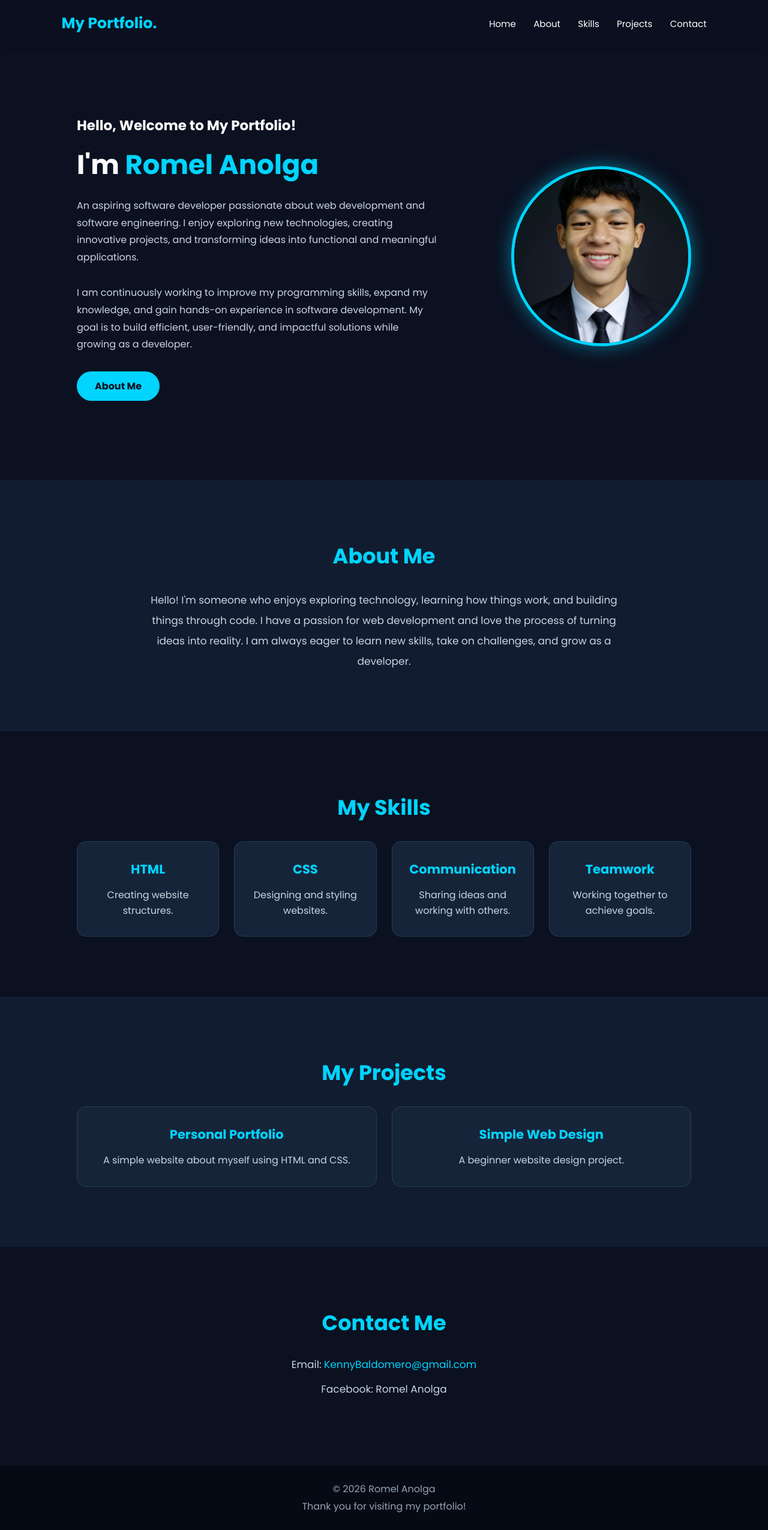
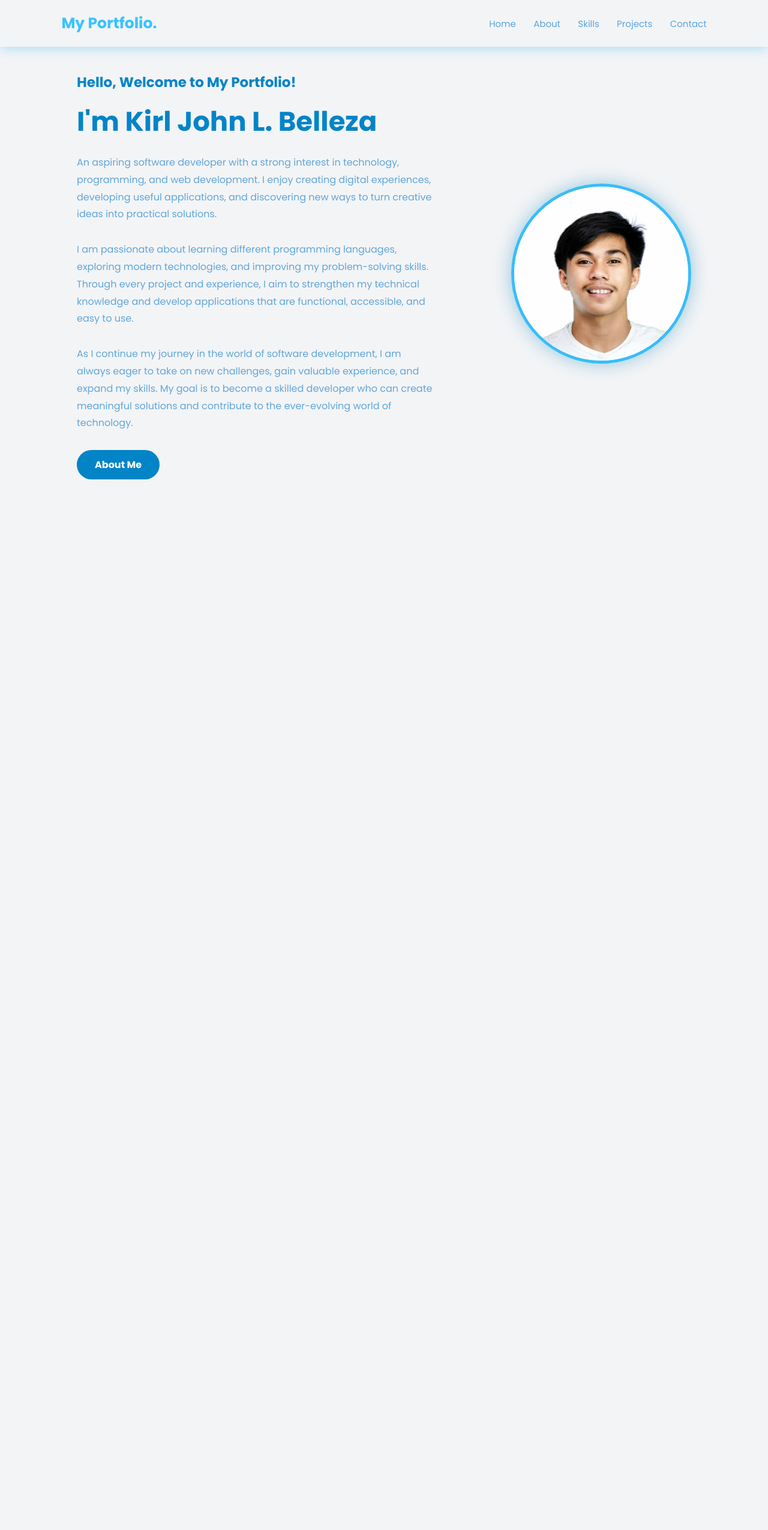
Before and after one commit to kenbaldomero007-hash/project1, a PHP site: page / in a window 1280 px wide. Shown: the whole page at 60% size. After the commit the page ends 799 px from the top, so only its background shows below. Run offline with PHP 8.4, Linux system fonts and the light colour scheme.

Commit message:
Update home page introduction for Kirl John L. Belleza

```diff
--- a/index.php
+++ b/index.php
@@ -15,98 +15,39 @@
         <h2 class="logo">My Portfolio.</h2>
         <nav>
             <a href="#home">Home</a>
-            <a href="#about">About</a>
-            <a href="#skills">Skills</a>
-            <a href="#projects">Projects</a>
-            <a href="#contact">Contact</a>
+            <a href="about.html">About</a>
+            <a href="skills.html">Skills</a>
+            <a href="projects.html">Projects</a>
+            <a href="contact.html">Contact</a>
         </nav>
     </header>
 
     <section id="home" class="home">
         <div class="home-content">
             <h3>Hello, Welcome to My Portfolio!</h3>
-            <h1>I'm <span>Romel Anolga</span></h1>
+            <h1>I'm <span>Kirl John L. Belleza</span></h1>
             <p>
-                An aspiring software developer passionate about web development and software engineering. I enjoy exploring
-                new technologies, creating innovative projects, and transforming ideas into functional and meaningful
-                applications.
+                An aspiring software developer with a strong interest in technology, programming, and web development. I
+                enjoy creating digital experiences, developing useful applications, and discovering new ways to turn
+                creative ideas into practical solutions.
             </p>
             <p>
-                I am continuously working to improve my programming skills, expand my knowledge, and gain hands-on
-                experience in software development. My goal is to build efficient, user-friendly, and impactful solutions
-                while growing as a developer.
+                I am passionate about learning different programming languages, exploring modern technologies, and
+                improving my problem-solving skills. Through every project and experience, I aim to strengthen my technical
+                knowledge and develop applications that are functional, accessible, and easy to use.
             </p>
-            <a href="#about" class="btn">About Me</a>
+            <p>
+                As I continue my journey in the world of software development, I am always eager to take on new challenges,
+                gain valuable experience, and expand my skills. My goal is to become a skilled developer who can create
+                meaningful solutions and contribute to the ever-evolving world of technology.
+            </p>
+            <a href="about.html" class="btn">About Me</a>
         </div>
 
         <div class="home-img">
-            <img src="assets.png" alt="My Picture">
+            <img src="assets/belleza.png.jpg" alt="Belleza">
         </div>
     </section>
 
-    <section id="about" class="about">
-        <h2>About <span>Me</span></h2>
-        <p>
-            Hello! I'm someone who enjoys exploring technology,
-            learning how things work, and building things through code.
-            I have a passion for web development and love the process
-            of turning ideas into reality. I am always eager to learn
-            new skills, take on challenges, and grow as a developer.
-        </p>
-    </section>
-
-    <section id="skills" class="skills">
-        <h2>My Skills</h2>
-
-        <div class="skill-container">
-            <div class="box">
-                <h3>HTML</h3>
-                <p>Creating website structures.</p>
-            </div>
-
-            <div class="box">
-                <h3>CSS</h3>
-                <p>Designing and styling websites.</p>
-            </div>
-
-            <div class="box">
-                <h3>Communication</h3>
-                <p>Sharing ideas and working with others.</p>
-            </div>
-
-            <div class="box">
-                <h3>Teamwork</h3>
-                <p>Working together to achieve goals.</p>
-            </div>
-        </div>
-    </section>
-
-    <section id="projects" class="projects">
-        <h2>My Projects</h2>
-
-        <div class="project-container">
-            <div class="box">
-                <h3>Personal Portfolio</h3>
-                <p>A simple website about myself using HTML and CSS.</p>
-            </div>
-
-            <div class="box">
-                <h3>Simple Web Design</h3>
-                <p>A beginner website design project.</p>
-            </div>
-        </div>
-    </section>
-
-    <section id="contact" class="contact">
-        <h2>Contact <span>Me</span></h2>
-        <p>Email: <a href="mailto:KennyBaldomero@gmail.com">KennyBaldomero@gmail.com</a></p>
-        <p>Facebook: Romel Anolga</p>
-    </section>
-
-    <footer>
-        <p>© 2026 Romel Anolga</p>
-        <p>Thank you for visiting my portfolio!</p>
-    </footer>
-
 </body>
 </html>
--- a/style.css
+++ b/style.css
@@ -1,4 +1,3 @@
-
 * {
     margin: 0;
     padding: 0;
@@ -12,8 +11,8 @@ html {
 }
 
 body {
-    background: #0b1120;
-    color: #ffffff;
+    background: #f3f4f6;
+    color: #5cb9ff;
 }
 
 /* Navigation */
@@ -23,22 +22,27 @@ header {
     left: 0;
     width: 100%;
     padding: 20px 8%;
-    background: rgba(11, 17, 32, 0.95);
+    background: rgba(243, 244, 246, 0.96);
     display: flex;
     justify-content: space-between;
     align-items: center;
     z-index: 100;
-    box-shadow: 0 2px 15px rgba(0, 0, 0, 0.3);
+    box-shadow: 0 0 20px rgba(56, 189, 248, 0.5);
 }
 
 .logo {
     font-size: 25px;
     font-weight: bold;
-    color: #00d4ff;
+    color: #38c3ff;
+}
+
+.logo a {
+    color: #38bdf8;
+    text-decoration: none;
 }
 
 nav a {
-    color: white;
+    color: #59a5e0;
     text-decoration: none;
     margin-left: 25px;
     font-size: 15px;
@@ -46,7 +50,7 @@ nav a {
 }
 
 nav a:hover {
-    color: #00d4ff;
+    color: #0284c7;
 }
 
 /* Home Section */
@@ -66,31 +70,33 @@ nav a:hover {
 .home-content h3 {
     font-size: 23px;
     margin-bottom: 15px;
+    color: #0284c7;
 }
 
 .home-content h1 {
     font-size: 45px;
     margin-bottom: 15px;
+    color: #0284c7;
 }
 
 .home-content h1 span,
 .about h2 span,
 .contact h2 span {
-    color: #00d4ff;
+    color: #0284c7;
 }
 
 .home-content p {
     font-size: 16px;
     line-height: 1.8;
     margin: 20px 0 30px;
-    color: #cbd5e1;
+    color: #60a6d9;
 }
 
 .btn {
     display: inline-block;
     padding: 12px 30px;
-    background: #00d4ff;
-    color: #0b1120;
+    background: #0284c7;
+    color: #ffffff;
     text-decoration: none;
     border-radius: 30px;
     font-weight: bold;
@@ -98,8 +104,9 @@ nav a:hover {
 }
 
 .btn:hover {
-    background: white;
-    box-shadow: 0 0 20px #00d4ff;
+    background: #38bdf8;
+    color: #0284c7;
+    box-shadow: 0 0 20px rgba(56, 189, 248, 0.5);
     transform: scale(1.05);
 }
 
@@ -109,15 +116,15 @@ nav a:hover {
     height: 300px;
     object-fit: cover;
     border-radius: 50%;
-    border: 5px solid #00d4ff;
-    box-shadow: 0 0 30px rgba(0, 212, 255, 0.5);
+    border: 5px solid #38bdf8;
+    box-shadow: 0 0 30px rgba(32, 144, 192, 0.45);
 }
 
 /* About Section */
 .about {
     padding: 100px 10%;
     text-align: center;
-    background: #111c30;
+    background: #e5e7eb;
 }
 
 .about h2,
@@ -126,7 +133,7 @@ nav a:hover {
 .contact h2 {
     font-size: 35px;
     margin-bottom: 30px;
-    color: #00d4ff;
+    color: #0284c7;
 }
 
 .about p {
@@ -134,7 +141,16 @@ nav a:hover {
     margin: auto;
     font-size: 17px;
     line-height: 2;
-    color: #cbd5e1;
+    color: #0284c7;
+}
+
+.about.standalone {
+    min-height: 100vh;
+    display: flex;
+    flex-direction: column;
+    align-items: center;
+    justify-content: center;
+    padding: 80px 10% 40px;
 }
 
 /* Skills Section */
@@ -150,41 +166,67 @@ nav a:hover {
 }
 
 .box {
-    background: #16243a;
+    background: #ffffff;
     padding: 30px 20px;
     border-radius: 15px;
-    border: 1px solid #263c57;
+    border: 1px solid #d1d5db;
     transition: 0.3s;
 }
 
 .box h3 {
-    color: #00d4ff;
+    color: #0284c7;
     font-size: 21px;
     margin-bottom: 15px;
 }
 
 .box p {
-    color: #cbd5e1;
+    color: #31536b;
     line-height: 1.6;
 }
 
 .box:hover {
     transform: translateY(-10px);
-    border-color: #00d4ff;
-    box-shadow: 0 0 20px rgba(0, 212, 255, 0.2);
+    border-color: #38bdf8;
+    box-shadow: 0 0 20px rgba(158, 213, 237, 0.25);
+}
+
+.skills.standalone {
+    min-height: 100vh;
+    display: flex;
+    flex-direction: column;
+    justify-content: center;
+    padding-top: 160px;
+}
+
+.skills.standalone .btn {
+    margin-top: 40px;
+    align-self: center;
 }
 
 /* Projects Section */
 .projects {
     padding: 100px 10%;
     text-align: center;
-    background: #111c30;
+    background: #e5e7eb;
 }
 
 .project-container {
     display: grid;
     grid-template-columns: repeat(2, 1fr);
     gap: 25px;
+}
+
+.projects.standalone {
+    min-height: 100vh;
+    display: flex;
+    flex-direction: column;
+    justify-content: center;
+    padding-top: 160px;
+}
+
+.projects.standalone .btn {
+    margin-top: 40px;
+    align-self: center;
 }
 
 /* Contact Section */
@@ -196,11 +238,11 @@ nav a:hover {
 .contact p {
     font-size: 17px;
     margin: 15px 0;
-    color: #cbd5e1;
+    color: #31536b;
 }
 
 .contact a {
-    color: #00d4ff;
+    color: #0284c7;
     text-decoration: none;
 }
 
@@ -210,10 +252,10 @@ nav a:hover {
 
 /* Footer */
 footer {
-    background: #050a14;
+    background: #d1d5db;
     padding: 25px;
     text-align: center;
-    color: #94a3b8;
+    color: #8fbad9;
     line-height: 1.8;
 }
 
```
Also changed, not shown: about.html (added, +35 -0 lines), contact.html (added, +32 -0 lines), projects.html (added, +42 -0 lines), skills.html (added, +52 -0 lines), README.md (deleted), assets.png (deleted), assets/belleza.png.jpg (added).
